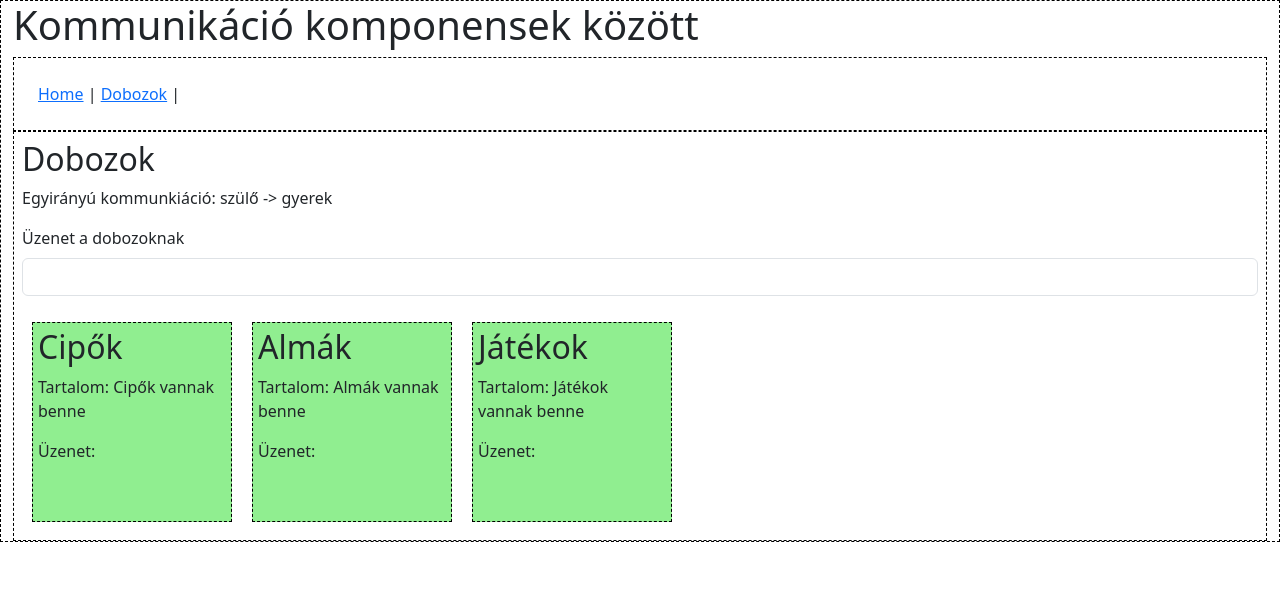
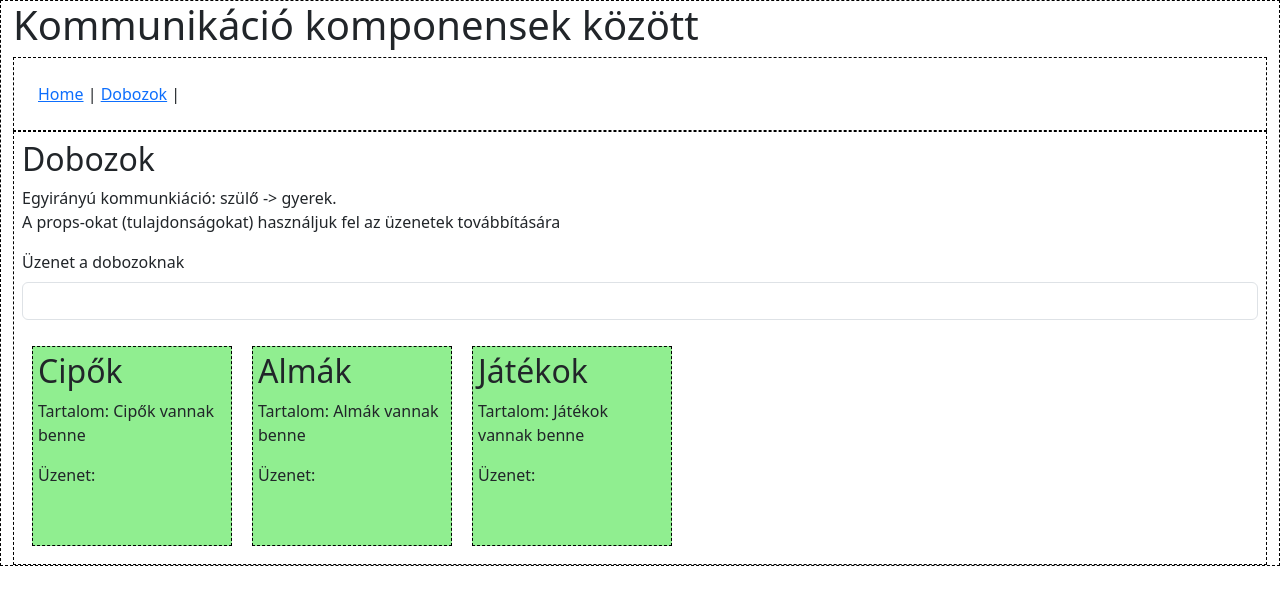
Before and after one commit to kovacsnandor/vujsAlapok, a Vue app: page /dobozok in a window 1280 px wide. Shown: the top 604 px of the page. Built offline with nearby package versions, Linux system fonts and the light colour scheme.

Commit message:
kiegészítés

```diff
--- a/src/views/Dobozok.vue
+++ b/src/views/Dobozok.vue
@@ -3,7 +3,8 @@
     <h2>Dobozok</h2>
 
     <p>
-      Egyirányú kommunkiáció: szülő -> gyerek
+      Egyirányú kommunkiáció: szülő -> gyerek. <br>
+      A props-okat (tulajdonságokat) használjuk fel az üzenetek továbbítására
     </p>
 
     <div class="mb-3">
```
